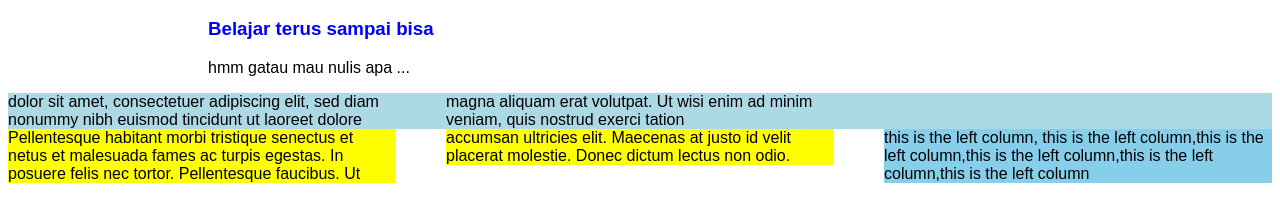
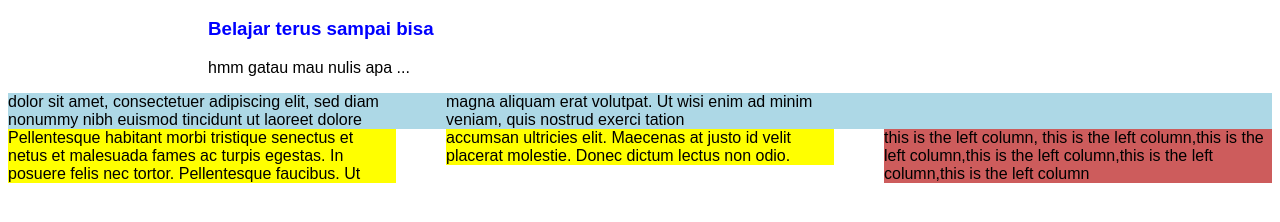
Before and after one commit to Fairuzrana/Fairuzrana.github.io, a plain HTML site: page index.html in a window 1280 px wide. Shown: the part 48-270 px from the top of the page. Drawn offline with Linux system fonts and the light colour scheme.

Commit message:
tes live preview

```diff
--- a/css.css
+++ b/css.css
@@ -51,7 +51,7 @@ div {
   #diff-col .mid-col{
   width: 30%
   padding: 10px;
-  background-color: skyblue;
+  background-color: indianred;
   }
 
     #diff-col .right-col{
```
